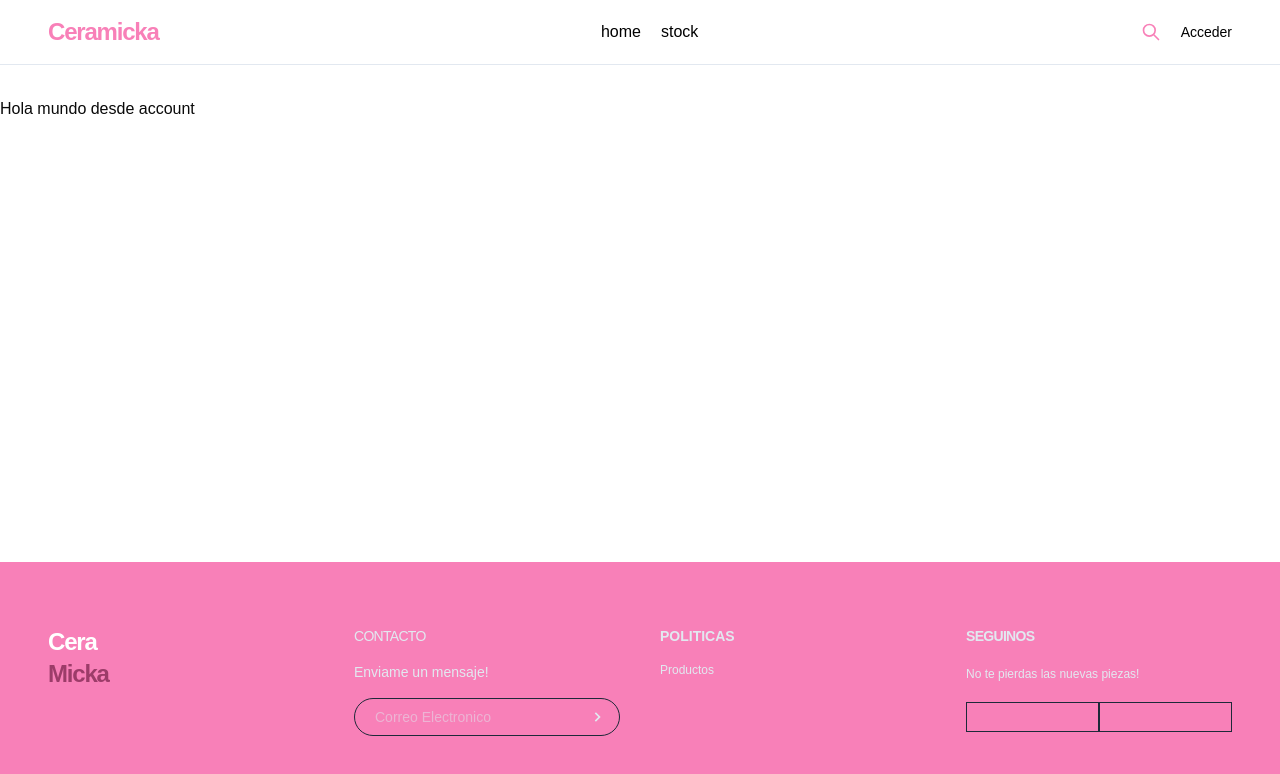
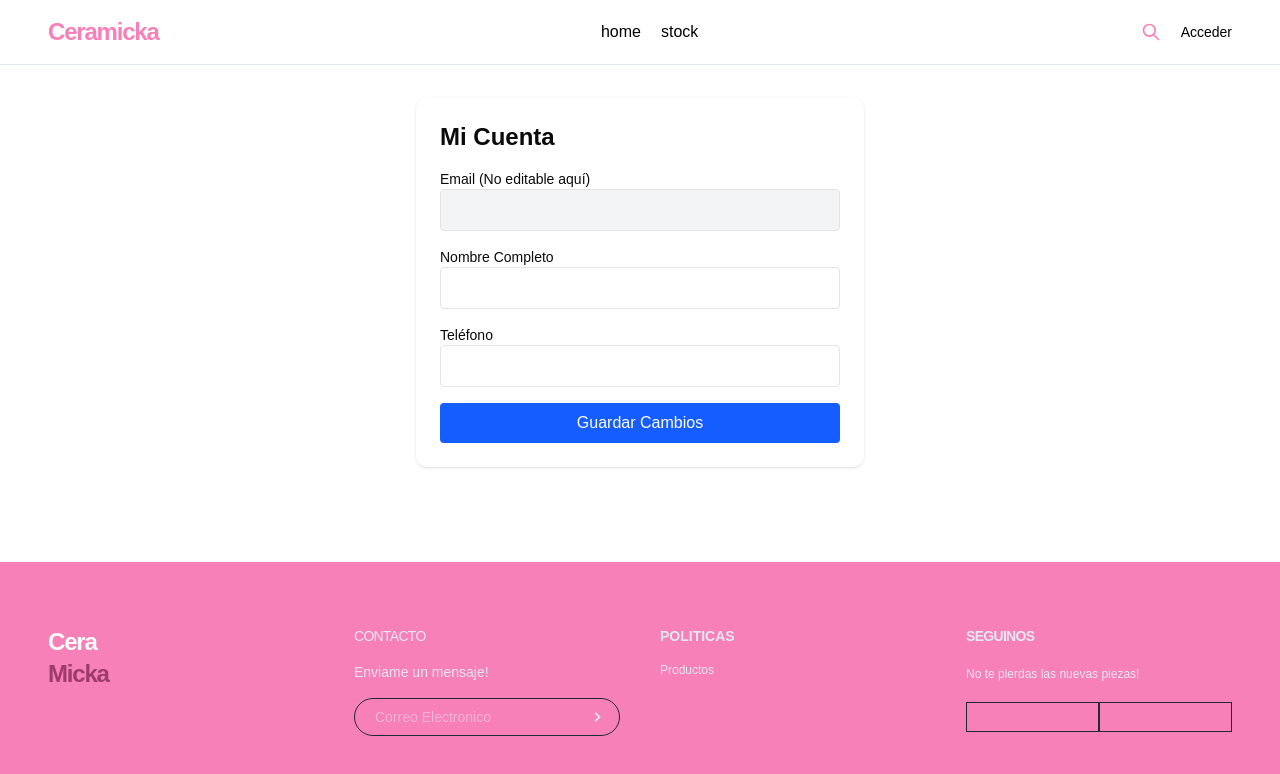
Before and after one commit to diazfabrici0/ceramicka, a React (Vite) app in the folder ceramicka-ecommerce/: page /account in a window 1280 px wide. Shown: the top 774 px of the page. Built offline with nearby package versions, Linux system fonts and the light colour scheme; no server answers.

Commit message:
agregando crud account

```diff
--- a/ceramicka-ecommerce/src/Pages/Account.tsx
+++ b/ceramicka-ecommerce/src/Pages/Account.tsx
@@ -1,5 +1,95 @@
-export const Account = () =>{
-    return (
-        <div>Hola mundo desde account</div>
-    );
-}
+import { useEffect, useState } from 'react';
+import { supabase } from '../lib/supabaseClient';
+import { accountService } from '../services/authAccountService';
+
+export const Account = () => {
+  const [loading, setLoading] = useState(true);
+  const [profile, setProfile] = useState({
+    full_name: '',
+    phone_number: '',
+    email: '' // El email viene de Auth
+  });
+
+  useEffect(() => {
+    fetchData();
+  }, []);
+
+  const fetchData = async () => {
+    try {
+      const { user, profile } = await accountService.getProfile();
+      setProfile({
+        full_name: profile?.full_name || '',
+        phone_number: profile?.phone_number || '',
+        email: user.email || ''
+      });
+    } catch (error) {
+      console.error("Error cargando perfil", error);
+    } finally {
+      setLoading(false);
+    }
+  };
+
+  const handleSave = async (e: React.FormEvent) => {
+    e.preventDefault();
+    setLoading(true);
+    try {
+      const { data: { user } } = await supabase.auth.getUser();
+      if (user) {
+        await accountService.updateAccount(user.id, {
+          full_name: profile.full_name,
+          phone_number: profile.phone_number,
+          updated_at: new Date()
+        });
+        alert("¡Perfil actualizado!");
+      }
+    } catch (error: any) {
+      alert(error.message);
+    } finally {
+      setLoading(false);
+    }
+  };
+
+  if (loading) return <p>Cargando datos de cuenta...</p>;
+
+  return (
+    <div className="max-w-md mx-auto p-6 bg-white rounded-lg shadow">
+      <h2 className="text-2xl font-bold mb-4">Mi Cuenta</h2>
+      <form onSubmit={handleSave} className="space-y-4">
+        <div>
+          <label className="block text-sm">Email (No editable aquí)</label>
+          <input
+            type="text"
+            value={profile.email}
+            disabled
+            className="w-full p-2 bg-gray-100 border rounded"
+          />
+        </div>
+        <div>
+          <label className="block text-sm">Nombre Completo</label>
+          <input
+            type="text"
+            value={profile.full_name}
+            onChange={e => setProfile({...profile, full_name: e.target.value})}
+            className="w-full p-2 border rounded"
+          />
+        </div>
+        <div>
+          <label className="block text-sm">Teléfono</label>
+          <input
+            type="text"
+            value={profile.phone_number}
+            onChange={e => setProfile({...profile, phone_number: e.target.value})}
+            className="w-full p-2 border rounded"
+          />
+        </div>
+        <button
+          type="submit"
+          disabled={loading}
+          className="w-full bg-blue-600 text-white p-2 rounded hover:bg-blue-700"
+        >
+          {loading ? 'Guardando...' : 'Guardar Cambios'}
+        </button>
+      </form>
+    </div>
+  );
+};
--- a/ceramicka-ecommerce/src/Pages/Stock.tsx
+++ b/ceramicka-ecommerce/src/Pages/Stock.tsx
@@ -1,6 +1,7 @@
 import { useEffect, useState } from "react";
 import { ProductGrid } from "../components/shared/home/ProductGrid";
 import { getProducts } from "../services/productService";
+import { ProductFilters } from "../components/products/ProductFilters";
 
 export const Stock = () => {
     const [products, setProducts] = useState<any[]>([]);
@@ -22,10 +23,21 @@ export const Stock = () => {
         fetchAllProducts();
     }, []);
 
+    const handleSort = (criteria: string ) => {
+        const sorted = [...products].sort((a,b) => {
+            if (criteria === 'price-asc') return a.price - b.price;
+            if (criteria === 'price-desc') return b.price - a.price;
+            if (criteria === 'name-asc') return a.name.localeCompare(b.name);
+            return 0;
+        });
+        setProducts(sorted);
+    };
+
     if (loading) return <p>Cargando...</p>
 
     return (
         <div className="w-screen">
+            <ProductFilters onSortChange={handleSort} />
             <ProductGrid title="Stock disponible" products={products}/>
         </div>
     )
--- /dev/null
+++ b/ceramicka-ecommerce/src/components/products/ProductFilters.tsx
@@ -0,0 +1,15 @@
+export const ProductFilters = ({ onSortChange } : { onSortChange: (criteria:string) => void}) => {
+    return (
+        <div className="flex justify-end p-4">
+            <select
+                onChange={(e) => onSortChange(e.target.value)}
+                className="p-2 border rounded-md bg-white shadow-sm">
+                    <option value="">Ordenar por</option>
+                    <option value="price-asc">Precio: Menor a Mayor</option>
+                    <option value="price-desc">Precio: Mayor a Menor</option>
+                    <option value="name-asc">Nombre: A-Z</option>
+
+                </select>
+        </div>
+    )
+}
--- a/ceramicka-ecommerce/src/components/shared/product/Product.tsx
+++ b/ceramicka-ecommerce/src/components/shared/product/Product.tsx
@@ -20,7 +20,6 @@ export const Product = () => {
 
     return(
         <div>
-            <div>producto {id}</div>
             <div>nombre {producto.name}</div>
             <p>Descripcion {producto.description}</p>
             <p>precio {producto.price}</p>
@@ -33,6 +32,5 @@ export const Product = () => {
                 />
             </div>
         </div>
-
     )
 }
--- /dev/null
+++ b/ceramicka-ecommerce/src/services/authAccountService.ts
@@ -0,0 +1,30 @@
+import { supabase } from "../lib/supabaseClient";
+
+export const accountService = {
+    getProfile: async () => {
+        const { data: { user } } = await supabase.auth.getUser();
+        if (!user) throw new Error("No hay sesión activa");
+
+        const { data, error } = await supabase
+            .from('profiles')
+            .select('*')
+            .eq('id', user.id)
+            .single();
+
+        return { user, profile: data, error};
+    },
+
+    updateAccount: async (userId: string, updates: any, authUpdates?: { email?: string; password?:string}) => {
+        const { error: profileError } = await supabase
+            .from('profiles')
+            .update(updates)
+            .eq('id', userId)
+
+        if (profileError) throw profileError;
+
+        if(authUpdates) {
+            const { error: authError } = await supabase.auth.updateUser(authUpdates);
+            if(authError) throw authError;
+        };
+    },
+}
--- a/ceramicka-ecommerce/src/services/productService.ts
+++ b/ceramicka-ecommerce/src/services/productService.ts
@@ -70,7 +70,7 @@ export const updateProduct = async (id: number, updates: Partial<Product>) => {
 export const deleteProduct = async (id: number) => {
     const {error} = await supabase
         .from('product')
-        .update({ delete_at: new Date().toISOString() })
+        .update({ deleted_at: new Date().toISOString() })
         .eq('id', id)
     if(error) throw error;
 };
```
Also changed, not shown: 1 other file (tests, documents, lock files or other folders).
